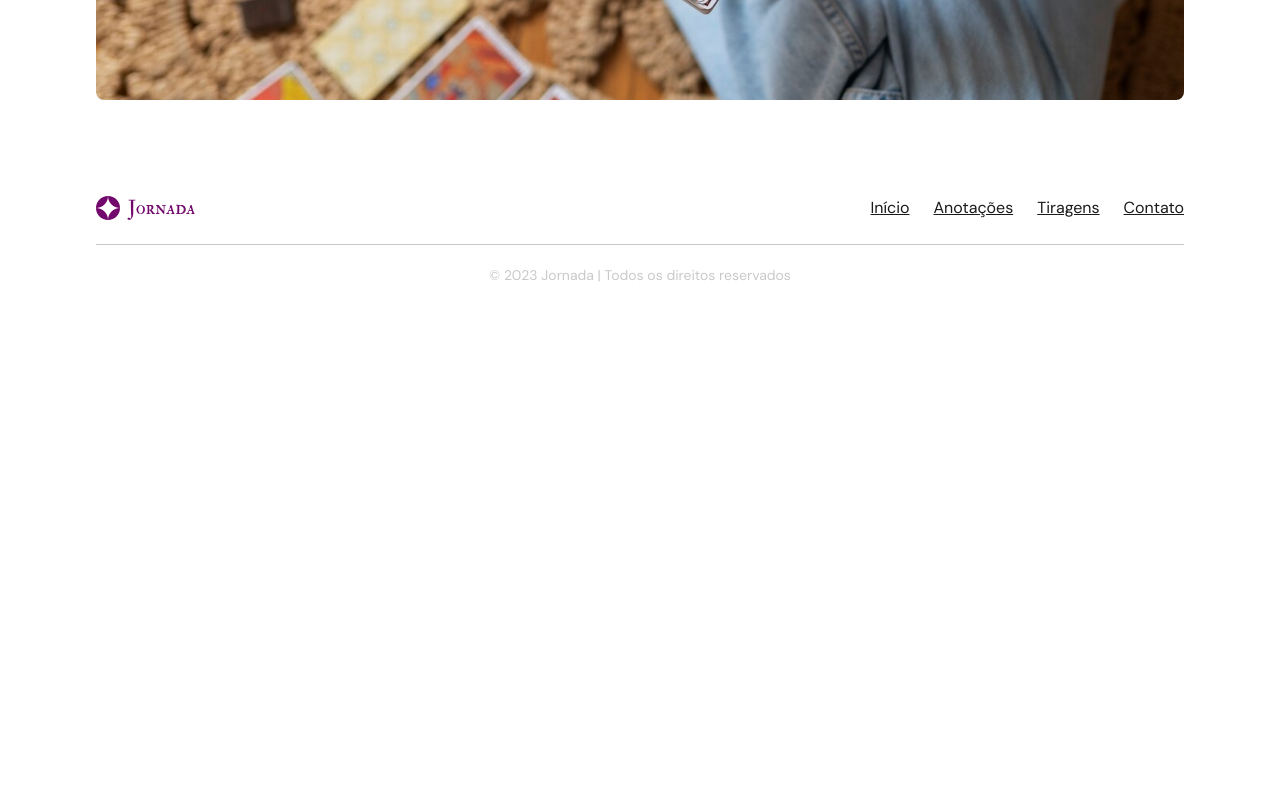
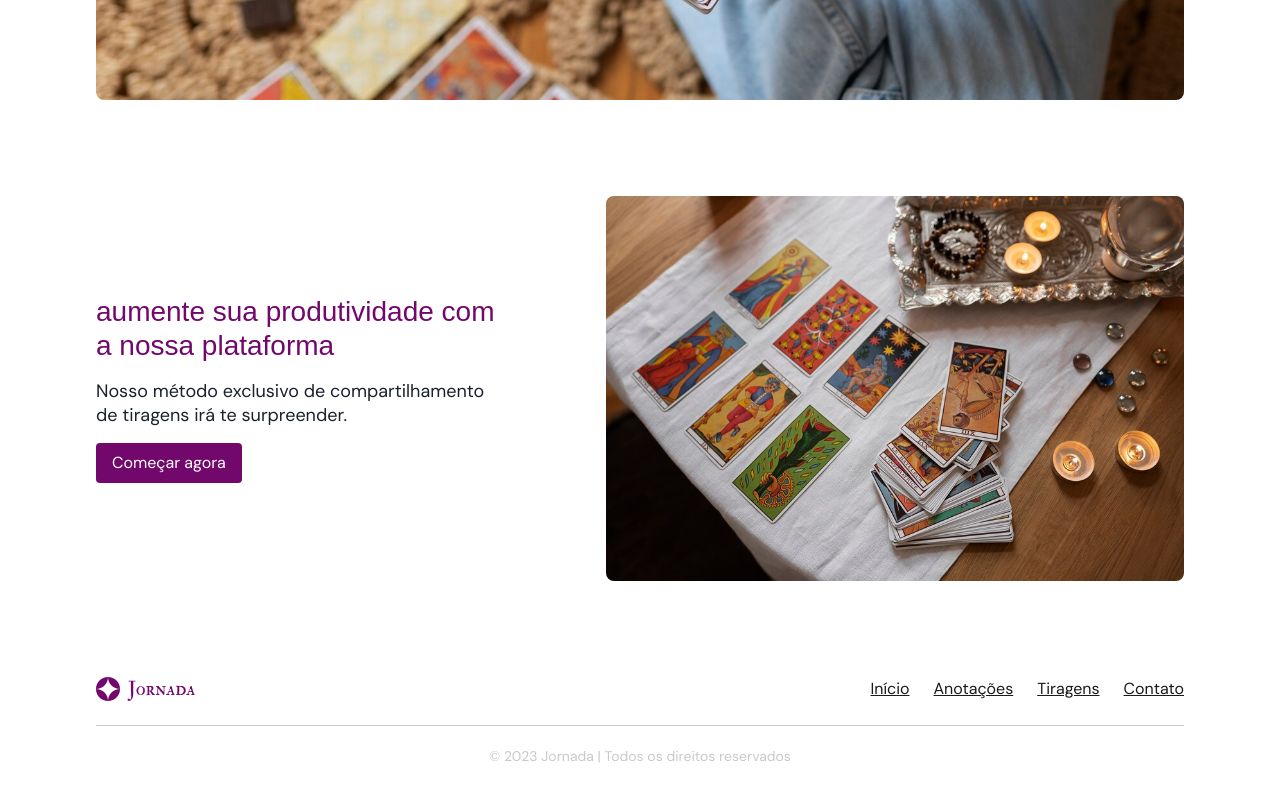
Before and after one commit to liviadpinheiro/tcc-app, a Next.js app: page / in a window 1280 px wide. Shown: the part 780-1580 px from the top of the page. Before the commit the page ends 1114 px from the top, so only its background shows below. Built offline with nearby package versions, Linux system fonts and the light colour scheme; a web font is replaced by a local one.

Commit message:
feat: home second section

```diff
--- a/src/components/Template/MainTemplate.tsx
+++ b/src/components/Template/MainTemplate.tsx
@@ -15,7 +15,9 @@ function MainTemplate({ children, pathname, isLogged }: MainTemplateProps) {
         pathname={pathname}
         variant={isLogged ? NAVBAR_VARIANT.logIn : NAVBAR_VARIANT.signUp}
       />
-      {children}
+      <Flex px={['16px', '96px']} flexDir={'column'}>
+        {children}
+      </Flex>
       <Footer />
     </Flex>
   )
--- a/src/pages/index.tsx
+++ b/src/pages/index.tsx
@@ -25,7 +25,6 @@ const Home: NextPage = () => {
           pb={['32px', '48px']}
           flexDir={'column'}
           alignItems={'center'}
-          px={['16px', '96px']}
         >
           <Flex
             gap="24px"
@@ -51,7 +50,7 @@ const Home: NextPage = () => {
             </Flex>
             <Flex w={['100%', 'unset']} gap="12px" flexDir={['column', 'row']}>
               <Link href={'/cadastrar'}>
-                <Button w={['100%', 'unset']}>Começar agora</Button>
+                <Button w={['100%', 'fit-content']}>Começar agora</Button>
               </Link>
               <Link href={'/contato'}>
                 <Button w={['100%', 'unset']} variant="secondary">
@@ -77,6 +76,35 @@ const Home: NextPage = () => {
             />
           </Flex>
         </Flex>
+        <Flex flexDir={{ base: 'column', md: 'row' }} py={'48px'} alignItems={'center'} gap={['24px', '96px']}>
+          <Flex flexDir={'column'} gap={'16px'}>
+            <Text
+              lineHeight={['44px', '34px']}
+              fontSize={['36px', '28px']}
+              color={'primary.default'}
+              fontFamily={'heading'}
+            >
+              aumente sua produtividade com a nossa plataforma
+            </Text>
+            <Text fontSize={'18px'} lineHeight={'24px'}>
+              Nosso método exclusivo de compartilhamento de tiragens irá te surpreender.
+            </Text>
+            <Link href={'/cadastrar'}>
+              <Button w={['100%', 'fit-content']}>Começar agora</Button>
+            </Link>
+          </Flex>
+          <Flex>
+          <Img
+              w={'100%'}
+              h={'100%'}
+              objectFit={'cover'}
+              objectPosition={'center'}
+              rounded={'8px'}
+              src={'/images/home-2.jpg'}
+              alt="Vista superior de uma mulher lendo tarô em casa"
+            />
+          </Flex>
+        </Flex>
       </MainTemplate>
     </Flex>
   )
```
Also changed, not shown: public/images/home-2.jpg (added).
